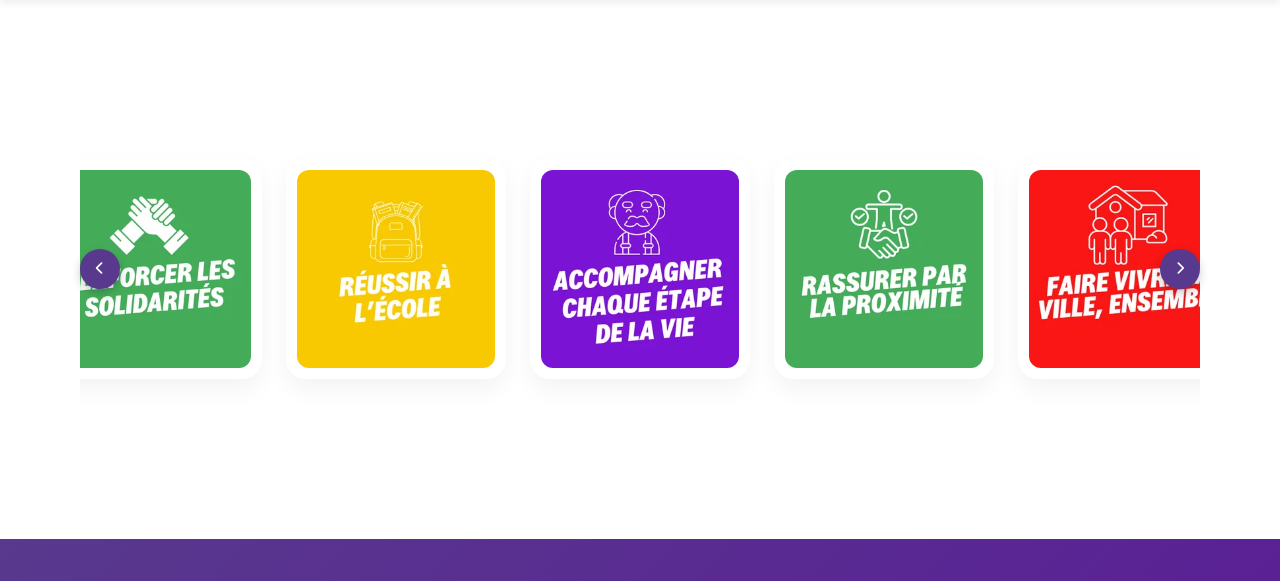
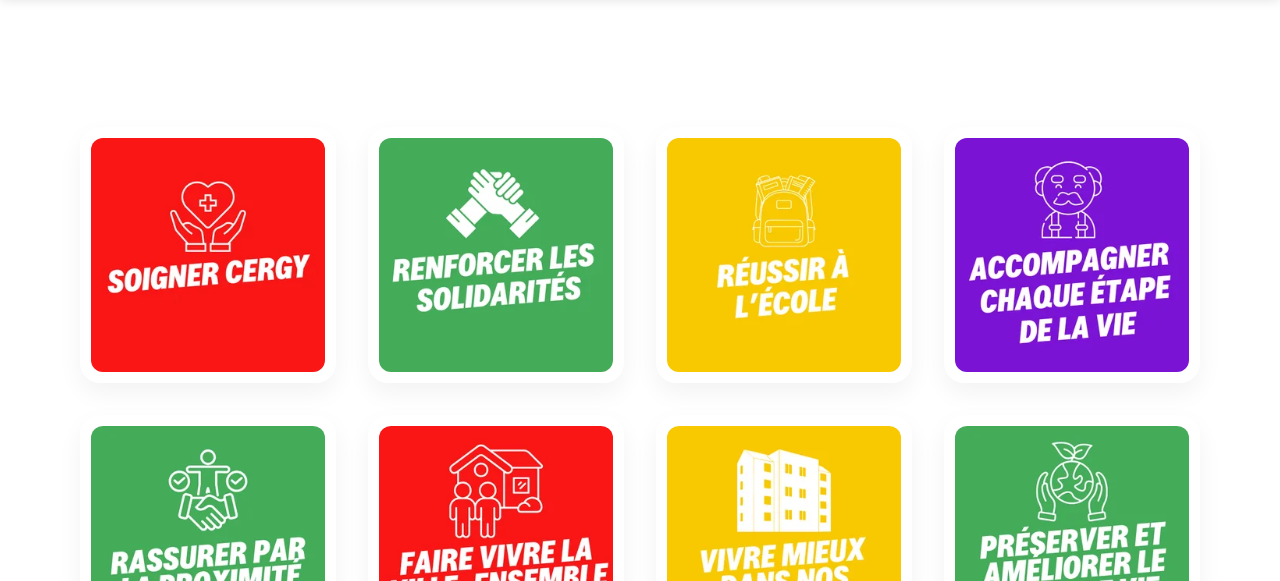
Before and after one commit to mohakadd/daisydev, a website built with Vite: page programme.html in a window 1280 px wide. Shown: the part 81-662 px from the top of the page. Built offline with nearby package versions, Linux system fonts and the light colour scheme.

Commit message:
style: revert programme to mosaic grid on desktop, keep carousel on mobile

```diff
--- a/src/main.js
+++ b/src/main.js
@@ -75,6 +75,7 @@
     // 2. Append Cloned Items (for infinite loop illusion)
     programmeData.forEach(item => {
         const clone = createMosaicItem(item);
+        clone.classList.add('is-clone');
         clone.setAttribute('aria-hidden', 'true'); // Accessibility
         track.appendChild(clone);
     });
--- a/src/style.css
+++ b/src/style.css
@@ -1285,6 +1285,35 @@
     }
 }
 
+@media (min-width: 769px) {
+    .programme-track {
+        display: grid;
+        grid-template-columns: repeat(auto-fill, minmax(220px, 1fr));
+        gap: 2rem;
+        overflow: visible;
+        scroll-snap-type: none;
+        padding: 0;
+    }
+
+    .mosaic-item {
+        flex: unset;
+        width: auto;
+        height: auto;
+        aspect-ratio: 1;
+        /* Keep square-ish */
+    }
+
+    /* Hide clones on desktop */
+    .mosaic-item.is-clone {
+        display: none;
+    }
+
+    /* Hide carousel buttons on desktop */
+    .carousel-nav-btn {
+        display: none;
+    }
+}
+
 
 /* Modal */
 .modal {
```
